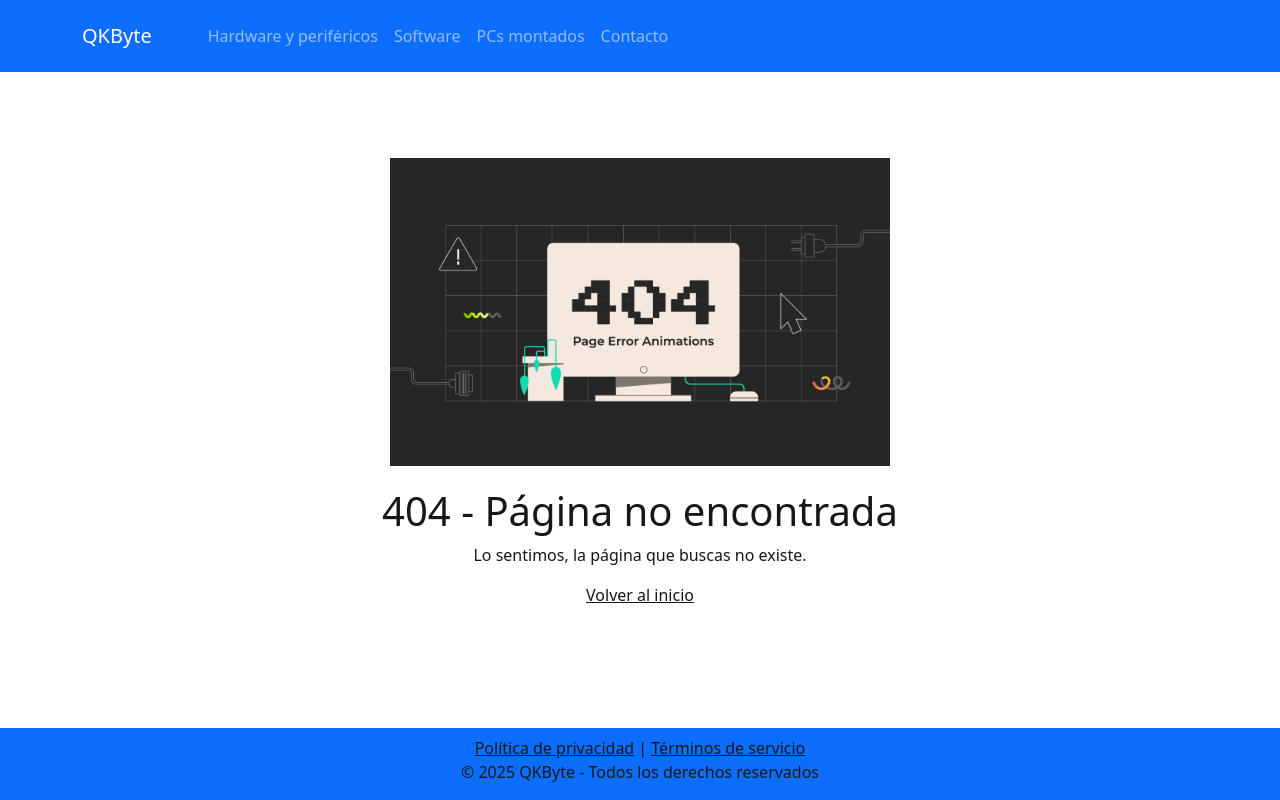
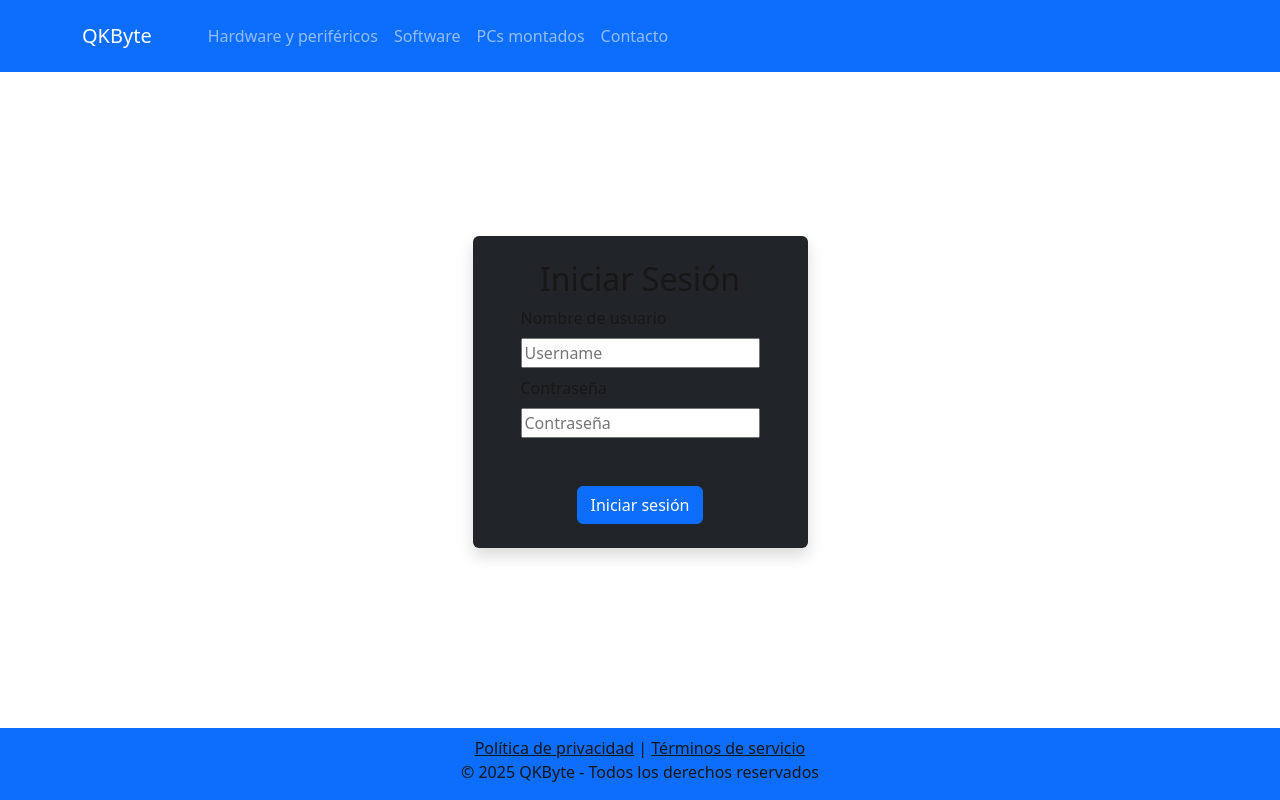
Before and after one commit to rexwithluv/qkbyte, a Next.js app: page /login in a window 1280 px wide. Before the commit this address had no page. Built offline with nearby package versions, Linux system fonts and the light colour scheme; data requests are answered from the project's data file.

Commit message:
feat(login): creado inicio de sesión, página y sistema

```diff
--- /dev/null
+++ b/src/app/login/page.js
@@ -0,0 +1,92 @@
+"use client";
+
+import { useState, useEffect } from "react";
+import Swal from "sweetalert2";
+
+export default function Login() {
+
+    const userDB = "http://localhost:5000/usuarios";
+    const [usuarios, setUsuarios] = useState([]);
+
+    const getUsuarios = async () => {
+        try {
+            const response = await fetch(userDB);
+            if (!response.ok) {
+                throw new Error("Error en la petición a la DB");
+            }
+
+            const data = await response.json();
+            setUsuarios(data);
+        } catch (e) {
+            console.error("Error:", e);
+        }
+    };
+
+    useEffect(() => {
+        getUsuarios();
+    }, []);
+
+    const [formData, setFormData] = useState({
+        username: "",
+        password: ""
+    });
+
+    const handleSubmit = async (e) => {
+        e.preventDefault();
+        const { username, password } = formData;
+
+        const user = usuarios.find(u => u.user === username && u.passwd === password);
+
+        if (user) {
+            Swal.fire({
+                icon: 'success',
+                title: 'Inicio de sesión exitoso',
+                showConfirmButton: false,
+                timer: 3000,
+                willClose: () => {
+                    localStorage.setItem("login", JSON.stringify(user));
+                    window.location.href = "/";
+                }
+            });
+
+            localStorage.setItem("user", JSON.stringify(user));
+        } else {
+            Swal.fire({
+                icon: 'error',
+                title: 'Credenciales incorrectas',
+                showConfirmButton: false,
+                timer: 3000
+            });
+        }
+    };
+
+    const handleChange = (e) => {
+        const { name, value } = e.target;
+        setFormData({
+            ...formData,
+            [name]: value
+        });
+    };
+
+    return (
+        <div className="d-flex justify-content-center align-items-center vh-80">
+            <div className="bg-dark px-5 py-4 rounded shadow">
+                <h2 className="text-center">Iniciar Sesión</h2>
+                <form onSubmit={handleSubmit}>
+                    <div className="mb-2">
+                        <label className="form-label">Nombre de usuario</label> <br />
+                        <input type="text" name="username" placeholder="Username" value={formData.username} onChange={handleChange} required />
+                    </div>
+                    <div className="mb-2">
+                        <label className="form-label">Contraseña</label><br />
+                        <input type="password" name="password" placeholder="Contraseña" value={formData.password} onChange={handleChange} required />
+                    </div>
+
+                    <div className="text-center mt-5">
+                        <button type="submit" className="btn btn-primary">Iniciar sesión</button>
+                    </div>
+                </form>
+            </div >
+        </div >
+    );
+}
```
